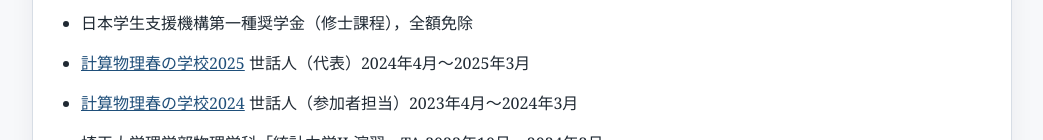
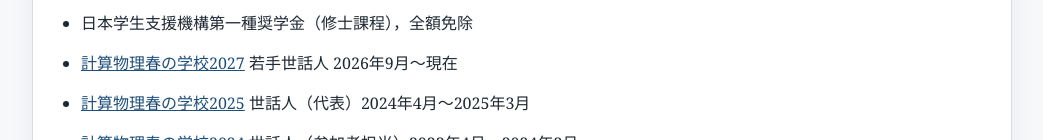
Before and after one commit to HironeIshida/HironeIshida.github.io, a plain HTML site: page ja/outputs.html in a window 1280 px wide. Shown: the part 2779-2919 px from the top of the page, without its empty margins (118-1161 px from the left). Drawn offline with Linux system fonts and the light colour scheme.

Commit message:
add cpss to outputs

```diff
--- a/ja/outputs.html
+++ b/ja/outputs.html
@@ -200,6 +200,10 @@
         <li>日本学生支援機構第一種奨学金（博士課程1年次），半額免除</li>
         <li>日本学生支援機構第一種奨学金（修士課程），全額免除</li>
         <li>
+          <a href="https://compphysschool.github.io/2027/" target="_blank" rel="noreferrer">計算物理春の学校2027</a>
+          若手世話人 2026年9月〜現在
+        </li>
+        <li>
           <a href="https://compphysschool.github.io/homepage2025/" target="_blank" rel="noreferrer">計算物理春の学校2025</a>
           世話人（代表）2024年4月〜2025年3月
         </li>
```
